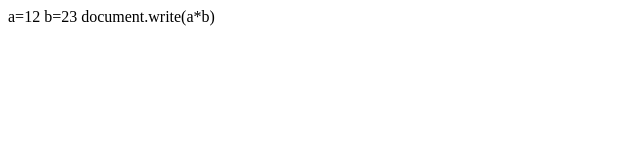
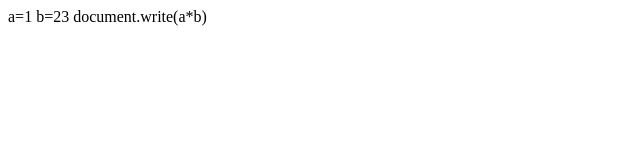
Before and after one commit to techiesdhruv/dhruv15, a plain HTML site: page index.html in a window 1280 px wide. Shown: the full height of the page, 0-640 px from the left. Drawn offline with Linux system fonts and the light colour scheme.

Commit message:
Some Value Updates

```diff
--- a/index.html
+++ b/index.html
@@ -6,7 +6,7 @@
     <title>Document</title>
 </head>
 <body>
-    a=12
+    a=1
     b=23
     document.write(a*b)
 </body>
```
